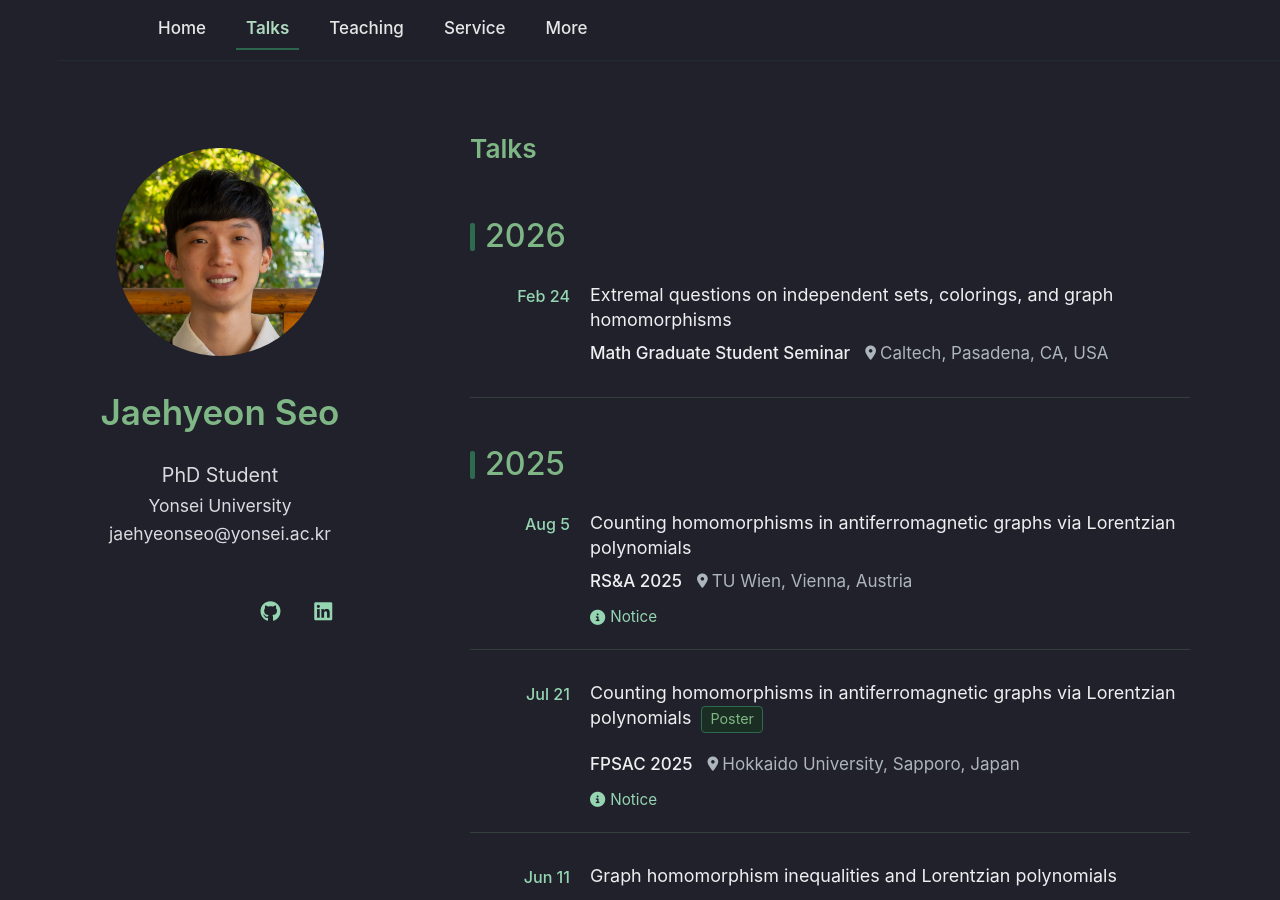
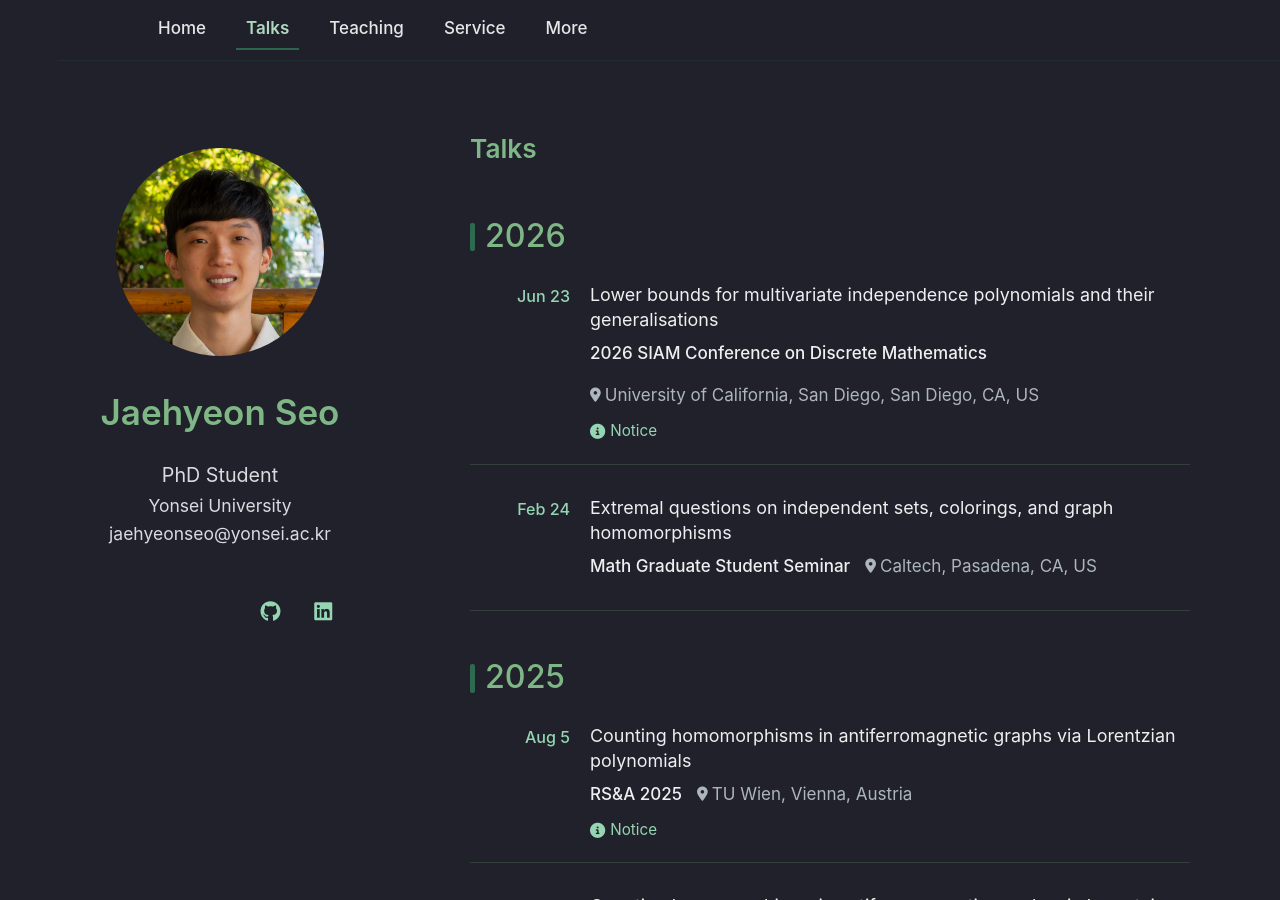
Before and after one commit to thegreatseo/thegreatseo.github.io, a Jekyll site: the page built from talks.md, in a window 1280 px wide and 900 px high. Built offline with Jekyll 4.4.1, drawn with Linux system fonts in a browser that asks for light colours; a style sheet for code colours, icons or effects is not loaded.

Commit message:
Update talks: add SIAM DM26

```diff
--- a/_data/talks.yml
+++ b/_data/talks.yml
@@ -1,12 +1,23 @@
 main:
 
 # 2026
+
+- title: Lower bounds for multivariate independence polynomials and their generalisations
+  event: 2026 SIAM Conference on Discrete Mathematics
+  venue: University of California, San Diego
+  city: San Diego, CA
+  country: US
+  date: June 23
+  year: 2026
+  notice: https://meetings.siam.org/sess/dsp_talk.cfm?p=156824
+  slide:
+  video:
 
 - title: Extremal questions on independent sets, colorings, and graph homomorphisms
   event: Math Graduate Student Seminar
   venue: Caltech
   city: Pasadena, CA
-  country: USA
+  country: US
   date: February 24
   year: 2026
   notice:
```
